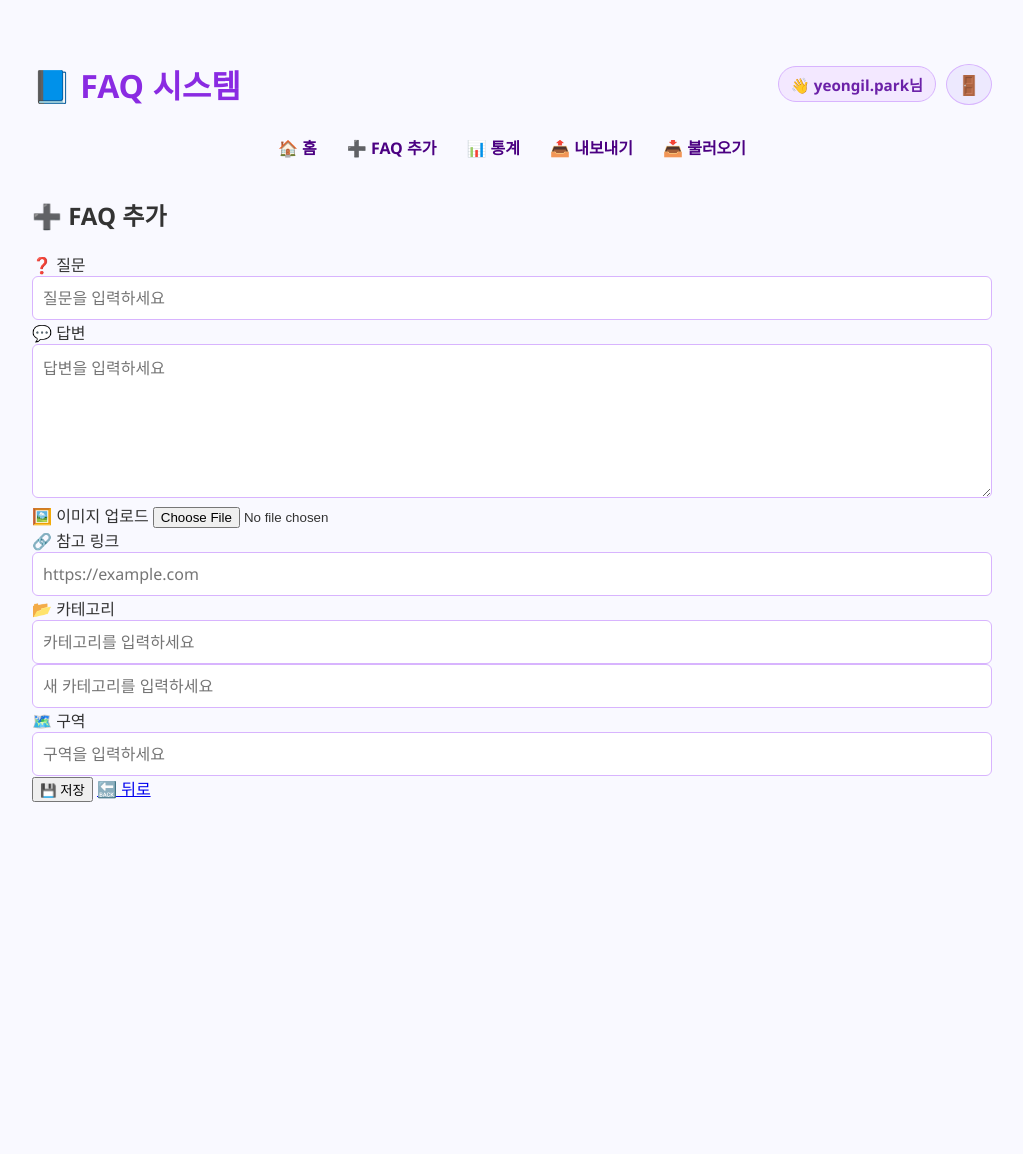
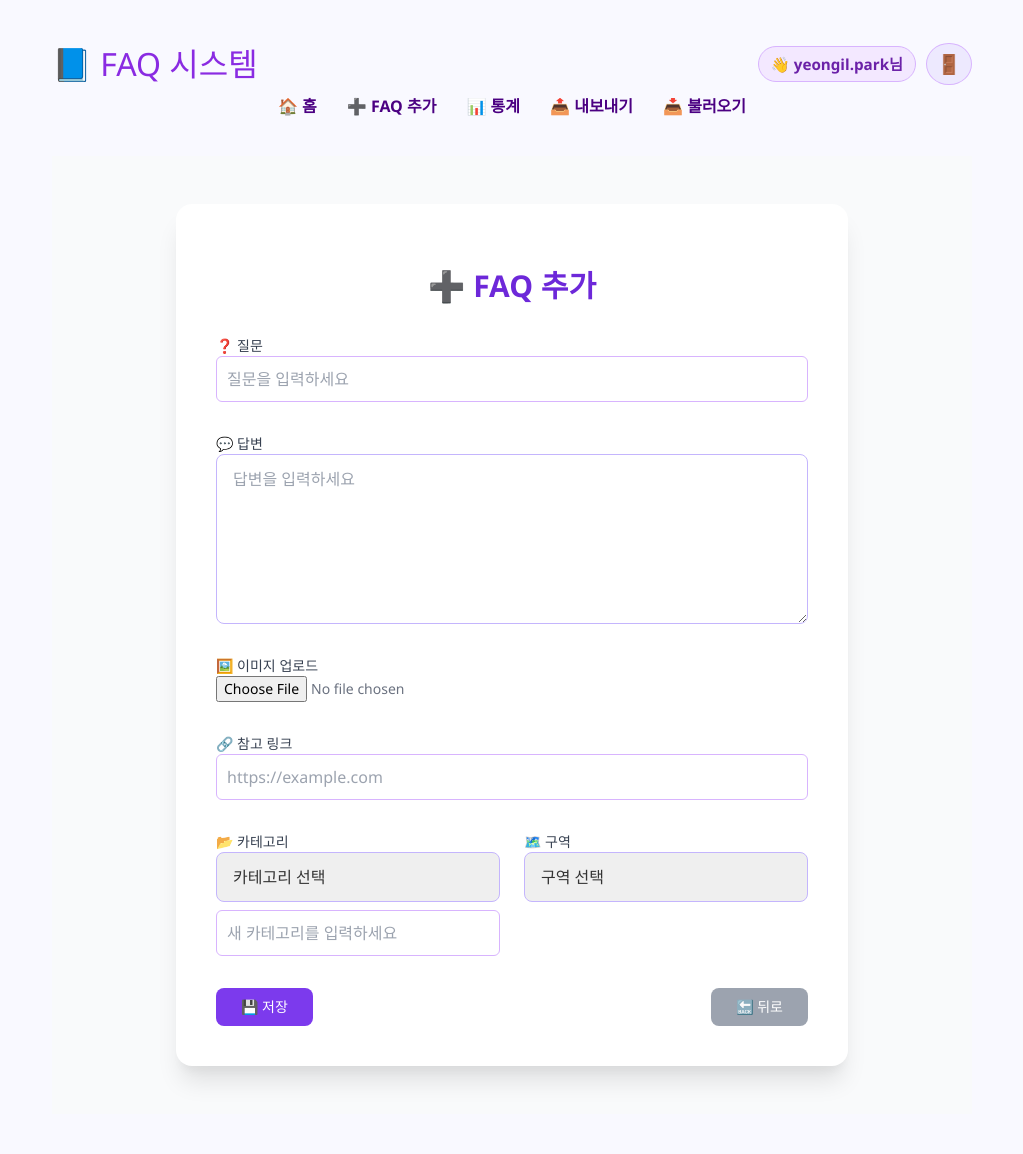
Before and after one commit to st43-hub/SV-FAQ, a Django app: page /add/ in a window 1280 px wide. Shown: the whole page, without its empty margins (128-1151 px from the left). Before the commit the page ends 802 px from the top, so only its background shows below. Run offline with Django 5.2, Linux system fonts and the light colour scheme; a user stored in the database is signed in.

Commit message:
fix : base, add, edit adjust

```diff
--- a/templates/base.html
+++ b/templates/base.html
@@ -5,6 +5,9 @@
   <meta charset="UTF-8">
   <meta name="viewport" content="width=device-width, initial-scale=1.0">
   <title>📘 FAQ 시스템</title>
+  <!-- Tailwind CDN 추가 (2.2.19 버전 안정판) -->
+  <link href="https://cdn.jsdelivr.net/npm/tailwindcss@2.2.19/dist/tailwind.min.css" rel="stylesheet">
+
   <link rel="stylesheet" href="{% static 'css/faq_styles.css' %}">
   <style>
     body {
--- a/templates/faq/add_faq.html
+++ b/templates/faq/add_faq.html
@@ -16,7 +16,7 @@
         <div>
           <label for="id_question" class="block text-sm font-medium text-gray-700">❓ 질문</label>
           <input id="id_question" name="question" type="text" required placeholder="질문을 입력하세요"
-            class="appearance-none rounded-lg relative block w-full px-4 py-3 border border-purple-300 placeholder-gray-400 focus:outline-none focus:ring-purple-500 focus:border-purple-500 focus:z-10 sm:text-base"
+            class="appearance-none rounded-lg relative block w-full px-4 py-3 border border-purple-300 placeholder-gray-400 focus:outline-none focus:ring-purple-500 focus:border-purple-500 sm:text-base"
             value="{{ form.question.value|default:'' }}">
         </div>
 
@@ -24,7 +24,7 @@
         <div>
           <label for="id_answer" class="block text-sm font-medium text-gray-700">💬 답변</label>
           <textarea id="id_answer" name="answer" rows="6" required placeholder="답변을 입력하세요"
-            class="appearance-none rounded-lg relative block w-full px-4 py-3 border border-purple-300 placeholder-gray-400 focus:outline-none focus:ring-purple-500 focus:border-purple-500 focus:z-10 sm:text-base">{{ form.answer.value|default:'' }}</textarea>
+            class="appearance-none rounded-lg relative block w-full px-4 py-3 border border-purple-300 placeholder-gray-400 focus:outline-none focus:ring-purple-500 focus:border-purple-500 sm:text-base">{{ form.answer.value|default:'' }}</textarea>
         </div>
 
         <!-- 이미지 업로드 -->
@@ -38,7 +38,7 @@
         <div>
           <label for="id_reference" class="block text-sm font-medium text-gray-700">🔗 참고 링크</label>
           <input id="id_reference" name="reference" type="url" placeholder="https://example.com"
-            class="appearance-none rounded-lg relative block w-full px-4 py-3 border border-purple-300 placeholder-gray-400 focus:outline-none focus:ring-purple-500 focus:border-purple-500 focus:z-10 sm:text-base"
+            class="appearance-none rounded-lg relative block w-full px-4 py-3 border border-purple-300 placeholder-gray-400 focus:outline-none focus:ring-purple-500 focus:border-purple-500 sm:text-base"
             value="{{ form.reference.value|default:'' }}">
         </div>
 
@@ -46,17 +46,27 @@
         <div class="flex flex-col sm:flex-row sm:space-x-6 space-y-4 sm:space-y-0">
           <div class="w-full sm:w-1/2">
             <label for="id_category" class="block text-sm font-medium text-gray-700">📂 카테고리</label>
-            <input id="id_category" name="category" type="text" required placeholder="카테고리를 입력하세요"
-              class="appearance-none rounded-lg relative block w-full px-4 py-3 border border-purple-300 placeholder-gray-400 focus:outline-none focus:ring-purple-500 focus:border-purple-500 focus:z-10 sm:text-base"
-              value="{{ form.category.value|default:'' }}">
+            <select id="id_category" name="category" required
+              class="appearance-none rounded-lg block w-full px-4 py-3 border border-purple-300 focus:outline-none focus:ring-purple-500 focus:border-purple-500 sm:text-base">
+              <option value="">카테고리 선택</option>
+              <option value="LD" {% if form.category.value == "LD" %}selected{% endif %}>LD</option>
+              <option value="RBD" {% if form.category.value == "RBD" %}selected{% endif %}>RBD</option>
+              <option value="Lane" {% if form.category.value == "Lane" %}selected{% endif %}>Lane</option>
+              <option value="Tool" {% if form.category.value == "Tool" %}selected{% endif %}>Tool</option>
+            </select>
             <input id="id_new_category" name="new_category" type="text" placeholder="새 카테고리를 입력하세요"
-              class="mt-2 appearance-none rounded-lg relative block w-full px-4 py-3 border border-purple-300 placeholder-gray-400 focus:outline-none focus:ring-purple-400 focus:border-purple-400 focus:z-10 sm:text-base">
+              class="mt-2 appearance-none rounded-lg block w-full px-4 py-3 border border-purple-300 placeholder-gray-400 focus:outline-none focus:ring-purple-400 focus:border-purple-400 sm:text-base">
           </div>
           <div class="w-full sm:w-1/2">
             <label for="id_area" class="block text-sm font-medium text-gray-700">🗺️ 구역</label>
-            <input id="id_area" name="area" type="text" required placeholder="구역을 입력하세요"
-              class="appearance-none rounded-lg relative block w-full px-4 py-3 border border-purple-300 placeholder-gray-400 focus:outline-none focus:ring-purple-500 focus:border-purple-500 focus:z-10 sm:text-base"
-              value="{{ form.area.value|default:'' }}">
+            <select id="id_area" name="area" required
+              class="appearance-none rounded-lg block w-full px-4 py-3 border border-purple-300 focus:outline-none focus:ring-purple-500 focus:border-purple-500 sm:text-base">
+              <option value="">구역 선택</option>
+              <option value="LD" {% if form.area.value == "LD" %}selected{% endif %}>LD</option>
+              <option value="RBD" {% if form.area.value == "RBD" %}selected{% endif %}>RBD</option>
+              <option value="Lane" {% if form.area.value == "Lane" %}selected{% endif %}>Lane</option>
+              <option value="Tool" {% if form.area.value == "Tool" %}selected{% endif %}>Tool</option>
+            </select>
           </div>
         </div>
       </div>
```
Also changed, not shown: templates/faq/edit_faq.html (+20 -10 lines).
